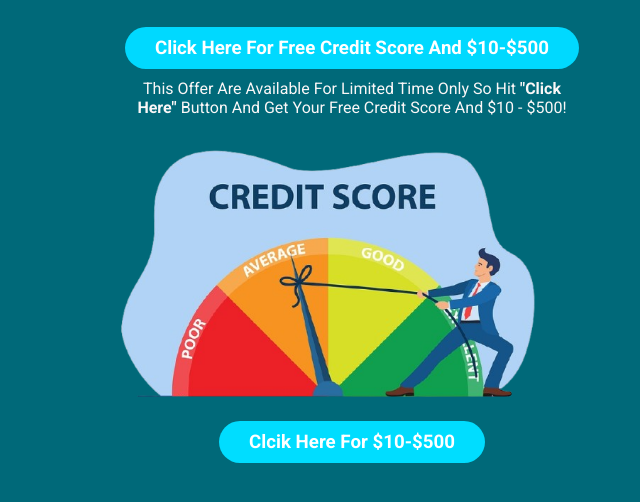
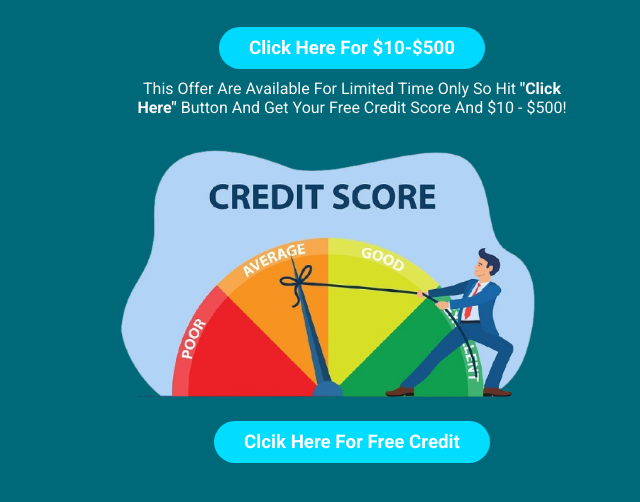
Before and after one commit to agsefavfa/three, a plain HTML site: page index.html in a window 1280 px wide. Shown: the part 112-614 px from the top of the page, without its empty margins (288-928 px from the left). Drawn offline with Linux system fonts and the light colour scheme; a web font is replaced by a local one.

Commit message:
Update index.html

```diff
--- a/index.html
+++ b/index.html
@@ -3,7 +3,7 @@
 <head>
     <meta charset="UTF-8">
     <meta name="viewport" content="width=device-width, initial-scale=1.0">
-    <title>Netflix £250 INSTANT</title>
+    <title>FREE CREDIT SCORE</title>
     <link rel="stylesheet" href="./assets/style.css">
     <link rel="stylesheet" href="./assets/media.css">
 </head>
@@ -28,7 +28,7 @@
                     </div>
                     <div class="hero_left_button">
                         <h3>
-                            <a href="https://smrturl.co/a/s39fb8607a6/7605?s1=">Click Here For Free Credit Score And $10-$500</a>
+                            <a href="https://smrturl.co/a/s39fb8607a6/7605?s1=">Click Here For $10-$500</a>
                         </h2>
                         <p class="hero_left_button_text">This Offer Are Available For Limited Time Only So Hit <strong>"Click Here"</strong> Button And Get Your Free Credit Score And $10 - $500!
                         </p>
@@ -39,7 +39,7 @@
                         <img src="./assets/img/bigstock-Credit-Score-Concept-Business-384487778-removebg-preview.png" alt="">
                     </div>
                     <h3>
-                        <a href="https://smrturl.co/a/s39fb8607a6/7605?s1=">Clcik Here For $10-$500</a>
+                        <a href="https://smrturl.co/a/s39fb8607a6/7605?s1=">Clcik Here For Free Credit</a>
                     </h3>
                 </div>
             </div>
```
